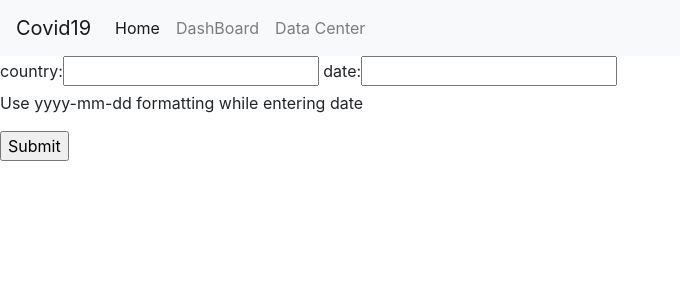
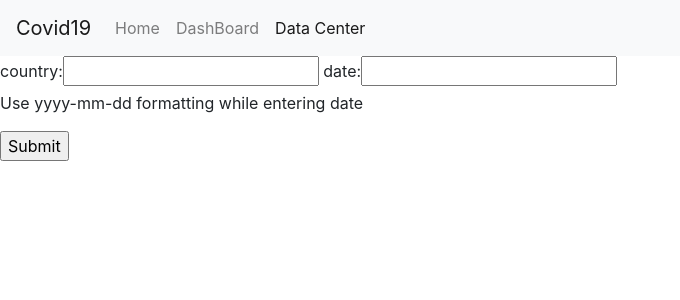
Before and after one commit to Dark002/Covid19_Django_MySQL, a Django app: page /datacenter/ in a window 1280 px wide. Shown: the top 300 px of the page, without its empty margins (0-680 px from the left). Run offline with Django 3.2, Linux system fonts and the light colour scheme; some libraries are stand-ins or nearby versions.

Commit message:
issue resolved

```diff
--- a/Covid19/templates/datacenter/home.html
+++ b/Covid19/templates/datacenter/home.html
@@ -17,9 +17,9 @@
         </button>
         <div class="collapse navbar-collapse" id="navbarNavAltMarkup">
           <div class="navbar-nav">
-            <a class="nav-item nav-link active" href="#">Home <span class="sr-only">(current)</span></a>
-            <a class="nav-item nav-link" href="#">DashBoard</a>
-            <a class="nav-item nav-link" href="#">Data Center</a>
+            <a class="nav-item nav-link" href="/home/">Home</a>
+            <a class="nav-item nav-link" href="/dashboard/">DashBoard</a>
+            <a class="nav-item nav-link active" href="#">Data Center<span class="sr-only">(current)</span></a>
          <!----  <a class="nav-item nav-link disabled" href="#">Disabled</a>--->
           </div>
         </div>
```
Also changed, not shown: Covid19/templates/home/home.html (+4 -4 lines).
